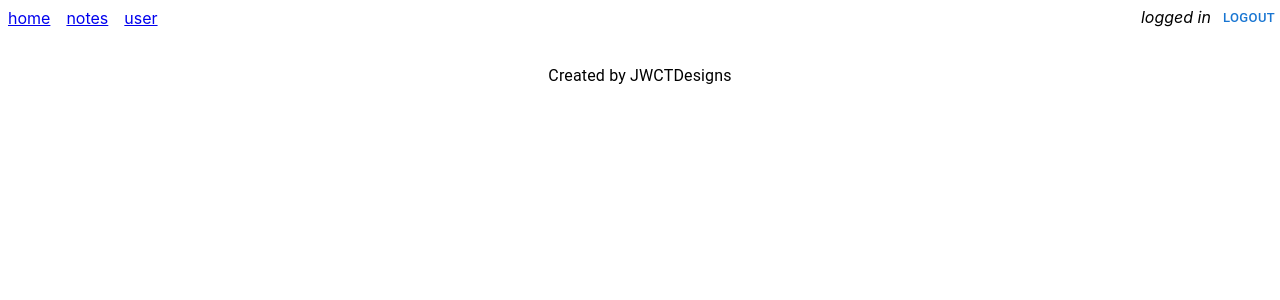
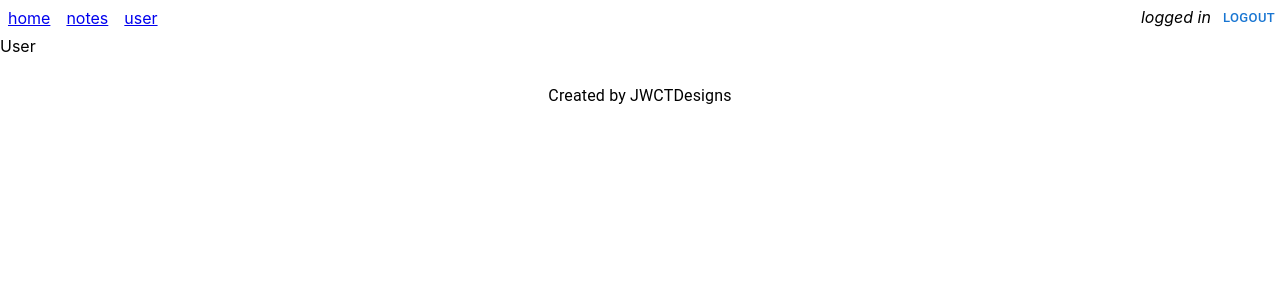
Before and after one commit to JWCTempleton/full-stack-notes-app, a React (Create React App) app in the folder notes-frontend/: page /user in a window 1280 px wide. Shown: the top 300 px of the page. Built offline with nearby package versions, Linux system fonts and the light colour scheme; no server answers; sample sign-in values are in the browser's storage.

Commit message:
Add change to redirect user route to login route if a user is not logged in, also conditionally only render the user Link if a user is logged in

```diff
--- a/notes-frontend/src/App.js
+++ b/notes-frontend/src/App.js
@@ -1,7 +1,7 @@
 import "./App.css";
 import { Box, Button, Typography, CircularProgress } from "@mui/material";
 // import Note from "./components/Note";
-import { useEffect, useState, useRef } from "react";
+import { useEffect, useState } from "react";
 // import NoteForm from "./components/NoteForm";
 // import LoginForm from "./components/LoginForm";
 // import Toggleable from "./components/Toggleable";
@@ -9,9 +9,16 @@ import Login from "./components/Login";
 import Home from "./components/Home";
 import Footer from "./components/Footer";
 import Notes from "./components/Notes";
+import User from "./components/User";
 import { noteService } from "./services/notes";
 import { useQuery, useQueryClient } from "react-query";
-import { BrowserRouter as Router, Routes, Route, Link } from "react-router-dom";
+import {
+  BrowserRouter as Router,
+  Routes,
+  Route,
+  Link,
+  Navigate,
+} from "react-router-dom";
 
 function App() {
   // const [showAll, setShowAll] = useState(true);
@@ -142,9 +149,11 @@ function App() {
         <Link style={{ padding: "8px" }} to="/notes">
           notes
         </Link>
-        <Link style={{ padding: "8px" }} to="/user">
-          user
-        </Link>
+        {user && (
+          <Link style={{ padding: "8px" }} to="/user">
+            user
+          </Link>
+        )}
         <div style={{ marginLeft: "auto" }}>
           {user ? (
             <em>{user.username} logged in</em>
@@ -171,7 +180,10 @@ function App() {
           path="/notes"
           element={<Notes user={user} queryClient={queryClient} />}
         />
-        {/* <Route path="/user" element={<User />}/> */}
+        <Route
+          path="/user"
+          element={user ? <User /> : <Navigate replace to="/login" />}
+        />
         <Route path="/login" element={<Login setUser={setUser} />} />
         <Route path="/" element={<Home />} />
       </Routes>
--- a/notes-frontend/src/components/NoteForm.js
+++ b/notes-frontend/src/components/NoteForm.js
@@ -58,7 +58,6 @@ const NoteForm = ({ noteFormRef, newNoteMutation }) => {
         label="New Note"
         name="content"
         multiline
-        rows={4}
         variant="outlined"
         value={newNote.content}
         onChange={handleNoteChange}
--- /dev/null
+++ b/notes-frontend/src/components/User.js
@@ -0,0 +1,5 @@
+const User = () => {
+  return <div>User</div>;
+};
+
+export default User;
```
